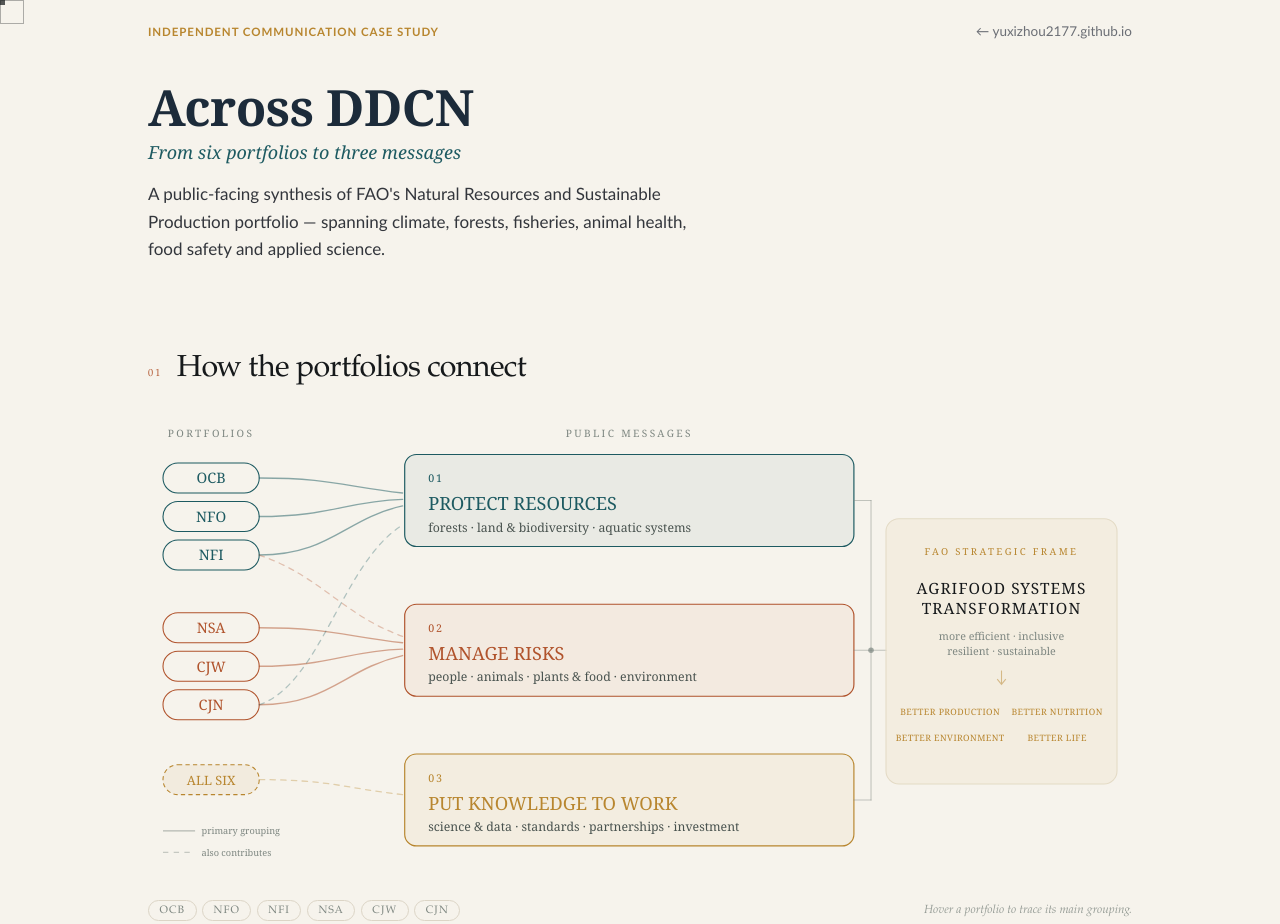
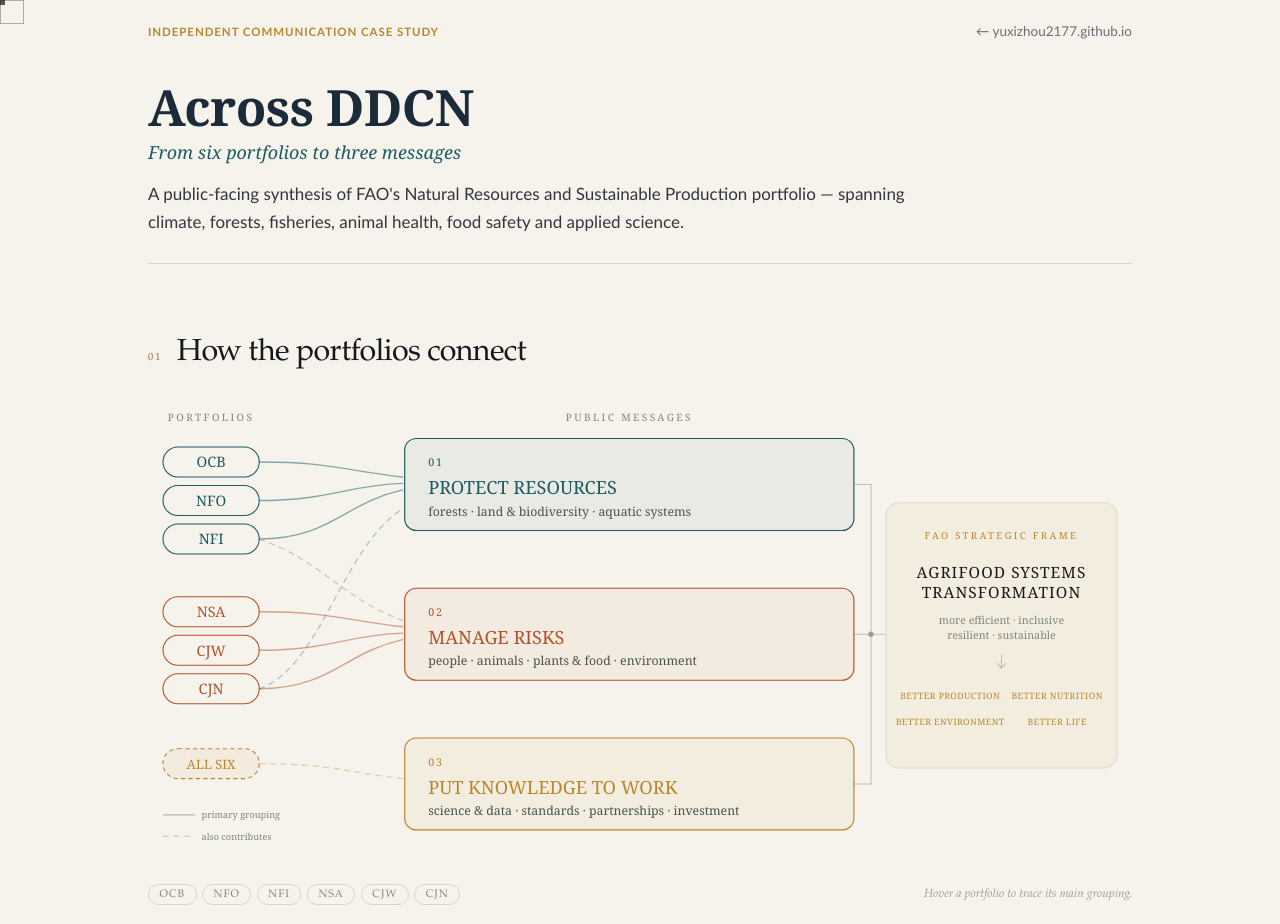
Before and after one commit to yuxizhou2177/yuxizhou2177.github.io, a plain HTML site: page across-ddcn/index.html in a window 1280 px wide. Shown: the top 924 px of the page. Drawn offline with Linux system fonts and the light colour scheme.

Commit message:
Add files via upload

```diff
--- a/across-ddcn/index.html
+++ b/across-ddcn/index.html
@@ -197,11 +197,20 @@
       font-family: Calibri, "Segoe UI", Helvetica, Arial, sans-serif;
       font-size: 17px;
       line-height: 1.6;
+      color: #33363C;
+      max-width: 780px;
+      margin: 0;
+    }
 
-      color: #33363C;
-      max-width: 58ch;
+    .hero-rule {
+      border: 0;
+      border-top: 1px solid rgba(184, 134, 47, 0.30);
+      margin: 28px 0 0;
+      width: 100%;
+    }
 
-      margin: 0;
+    #map {
+      padding-top: 34px;
     }
 
     .audline {
@@ -675,6 +684,8 @@
         portfolio — spanning climate, forests, fisheries, animal health, food safety and applied science.
       </p>
 
+      <hr class="hero-rule">
+
     </div>
   </header>
 
```
